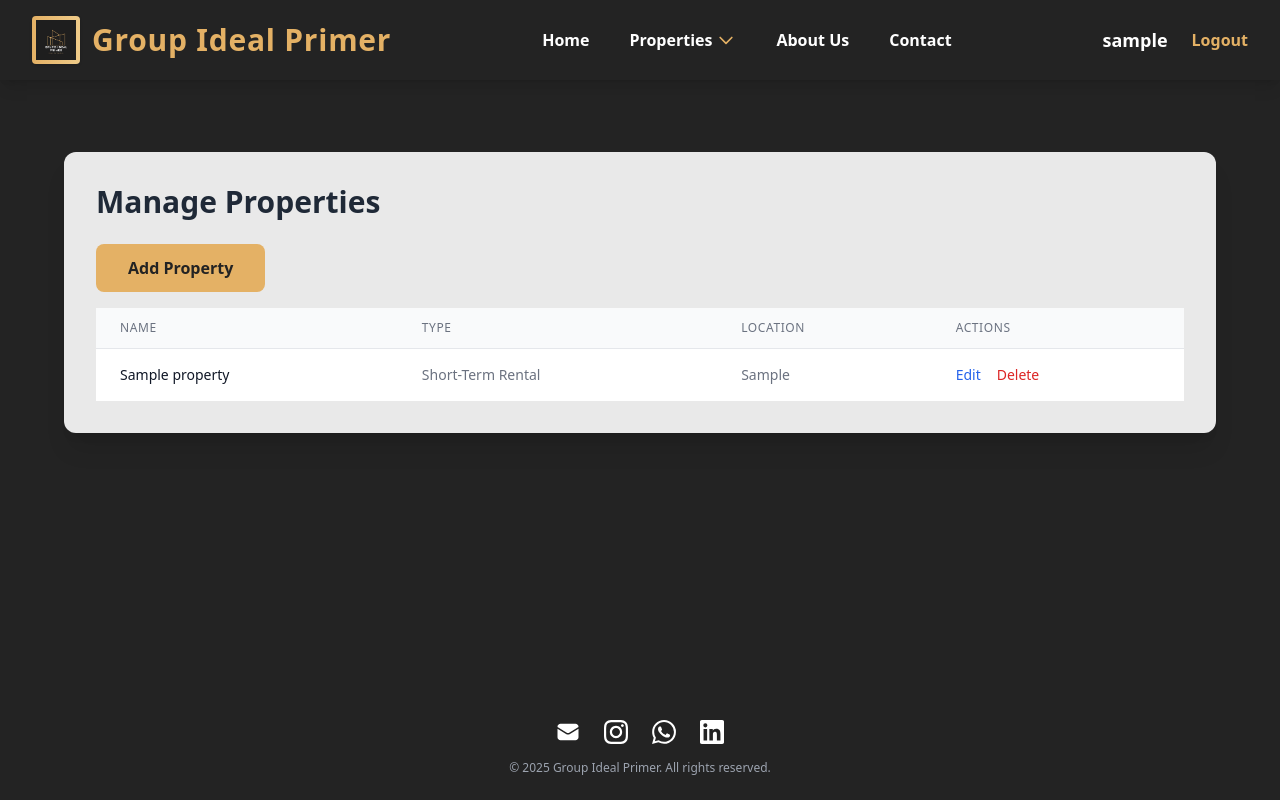
After one commit to ryanyv/gip, a Django app: page /manage/properties/ in a window 1280 px wide. The commit adds this page. Run offline with Django 5.2, Linux system fonts and the light colour scheme; a user stored in the database is signed in; tables that the repository leaves empty hold one stand-in row (values such as "Sample post"); some libraries are stand-ins or nearby versions.

Commit message:
Add custom property management page

```diff
--- a/admin_panel/urls.py
+++ b/admin_panel/urls.py
@@ -3,4 +3,5 @@ from . import views
 
 urlpatterns = [
     path('', views.dashboard, name='admin_panel_dashboard'),
+    path('properties/', views.manage_properties, name='admin_panel_manage_properties'),
 ]
--- a/admin_panel/views.py
+++ b/admin_panel/views.py
@@ -22,3 +22,13 @@ def dashboard(request):
     if request.user.is_superadmin or request.user.is_superuser:
         context['users_count'] = User.objects.count()
     return render(request, 'admin_panel/dashboard.html', context)
+
+
+@login_required
+@user_passes_test(is_admin_or_superadmin)
+def manage_properties(request):
+    """Custom property management page listing all properties."""
+    properties = Property.objects.all().order_by('-created_at')
+    return render(request, 'admin_panel/manage_properties.html', {
+        'properties': properties,
+    })
--- a/templates/admin_panel/dashboard.html
+++ b/templates/admin_panel/dashboard.html
@@ -26,7 +26,7 @@
 
     <div class="grid grid-cols-1 md:grid-cols-3 gap-6">
       <!-- Properties card -->
-      <a href="{% url 'admin:properties_property_changelist' %}" class="transition-all hover:scale-105">
+      <a href="{% url 'admin_panel_manage_properties' %}" class="transition-all hover:scale-105">
         <div class="bg-blue-100 hover:bg-blue-200 rounded-lg p-6 shadow flex flex-col items-center">
           <svg class="w-10 h-10 mb-2 text-blue-500" fill="none" stroke="currentColor" stroke-width="1.5" viewBox="0 0 24 24">
             <path d="M4 10V6a2 2 0 0 1 2-2h3V2h6v2h3a2 2 0 0 1 2 2v4M4 10l8 8m0 0l8-8M12 18V9" stroke-linecap="round" stroke-linejoin="round"/>
--- /dev/null
+++ b/templates/admin_panel/manage_properties.html
@@ -0,0 +1,41 @@
+{% extends "base.html" %}
+{% load static %}
+{% block content %}
+<div class="max-w-7xl mx-auto px-4 sm:px-6 lg:px-8 py-10">
+  <div class="bg-white/90 rounded-xl shadow-xl p-8">
+    <h1 class="text-3xl font-bold text-gray-800 mb-6">Manage Properties</h1>
+    <div class="mb-4">
+      <a href="{% url 'add_property' %}" class="button-gold inline-block">Add Property</a>
+    </div>
+    <div class="overflow-x-auto">
+      <table class="min-w-full divide-y divide-gray-200">
+        <thead class="bg-gray-50">
+          <tr>
+            <th class="px-6 py-3 text-left text-xs font-medium text-gray-500 uppercase tracking-wider">Name</th>
+            <th class="px-6 py-3 text-left text-xs font-medium text-gray-500 uppercase tracking-wider">Type</th>
+            <th class="px-6 py-3 text-left text-xs font-medium text-gray-500 uppercase tracking-wider">Location</th>
+            <th class="px-6 py-3 text-left text-xs font-medium text-gray-500 uppercase tracking-wider">Actions</th>
+          </tr>
+        </thead>
+        <tbody class="bg-white divide-y divide-gray-200">
+          {% for property in properties %}
+          <tr>
+            <td class="px-6 py-4 whitespace-nowrap text-sm font-medium text-gray-900">{{ property.name }}</td>
+            <td class="px-6 py-4 whitespace-nowrap text-sm text-gray-500">{{ property.get_property_type_display }}</td>
+            <td class="px-6 py-4 whitespace-nowrap text-sm text-gray-500">{{ property.location }}</td>
+            <td class="px-6 py-4 whitespace-nowrap text-sm text-gray-500 flex gap-4">
+              <a href="{% url 'admin:properties_property_change' property.id %}" class="text-blue-600 hover:underline">Edit</a>
+              <a href="{% url 'admin:properties_property_delete' property.id %}" class="text-red-600 hover:underline">Delete</a>
+            </td>
+          </tr>
+          {% empty %}
+          <tr>
+            <td colspan="4" class="px-6 py-4 text-center text-sm text-gray-500">No properties found.</td>
+          </tr>
+          {% endfor %}
+        </tbody>
+      </table>
+    </div>
+  </div>
+</div>
+{% endblock %}
```
